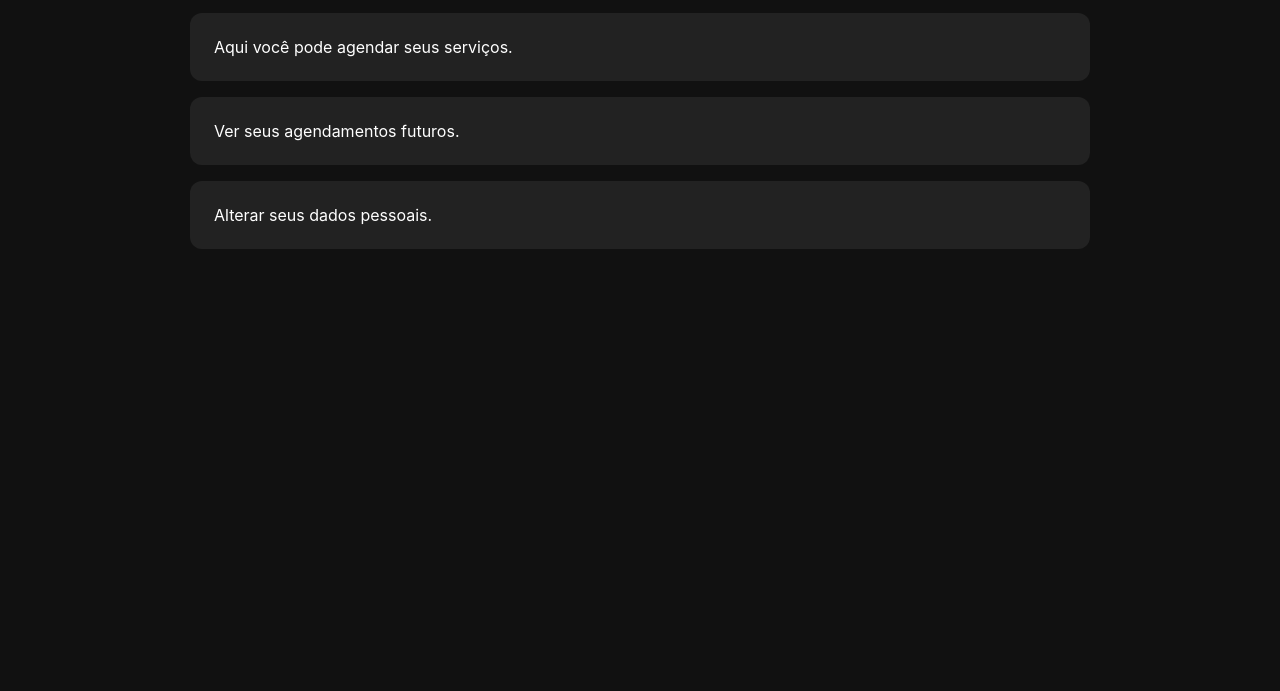
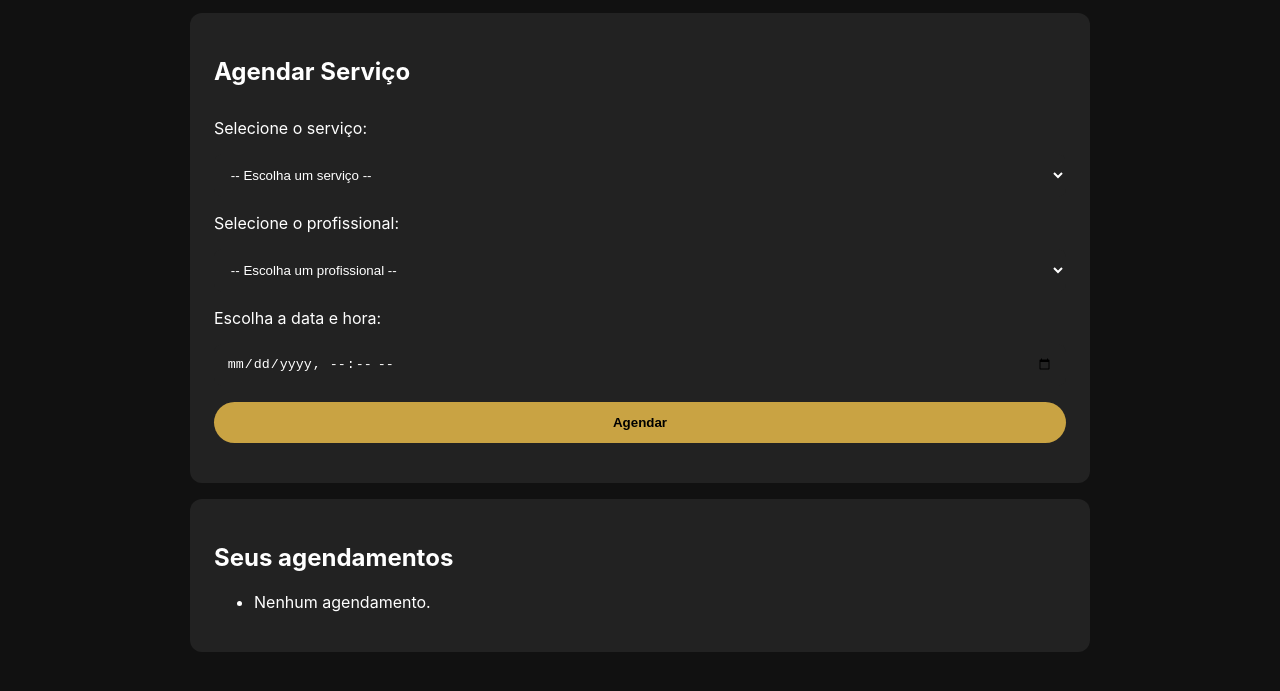
Before and after one commit to gustavoluiz111/Barber, a plain HTML site: page dashboard.html in a window 1280 px wide. Shown: the part 95-786 px from the top of the page. Drawn offline with Linux system fonts and the light colour scheme.

Commit message:
Update dashboard.html

```diff
--- a/dashboard.html
+++ b/dashboard.html
@@ -13,20 +13,99 @@
   .btn:hover { background:#fff; color:#000; }
   .home-btn { position:absolute; top:20px; left:20px; background:#C9A343; color:#000; padding:0.5rem 1rem; border-radius:50px; text-decoration:none; font-weight:bold; transition:0.3s; }
   .home-btn:hover { background:#fff; color:#000; }
+  form { display:flex; flex-direction:column; gap:1rem; margin-top:2rem; }
+  select, input[type="datetime-local"] { padding:0.8rem; border-radius:8px; border:none; outline:none; background:#222; color:#fff; }
+  #mensagem { margin-top:1rem; font-weight:bold; }
 </style>
 </head>
 <body>
 <a href="index.html" class="home-btn">Home</a>
 <div class="container">
   <h1>Bem-vindo(a), <span id="usuarioNome"></span>!</h1>
-    <div class="card">Aqui você pode agendar seus serviços.</div>
-    <div class="card">Ver seus agendamentos futuros.</div>
-    <div class="card">Alterar seus dados pessoais.</div>
+
+  <div class="card">
+    <h2>Agendar Serviço</h2>
+    <form id="agendamentoForm">
+      <label>Selecione o serviço:</label>
+      <select id="servico" required>
+        <option value="">-- Escolha um serviço --</option>
+        <option value="Corte">Corte - R$28</option>
+        <option value="Progressiva">Progressiva – R$ 72</option>
+        <option value="Pigmentação">Pigmentação – R$ 17</option>
+        <option value="Platinado">Platinado – a partir de R$ 72</option>
+        <option value="Luzes Platinadas">Luzes platinadas – a partir de R$ 52</option>
+      </select>
+
+      <label>Selecione o profissional:</label>
+      <select id="profissional" required>
+        <option value="">-- Escolha um profissional --</option>
+        <option value="Neto Style">✂️ Neto Style</option>
+        <option value="Kervin Sancherz">✂️ Kervin Sancherz</option>
+        <option value="Anderson Coutinho">✂️ Anderson Coutinho</option>
+      </select>
+
+      <label>Escolha a data e hora:</label>
+      <input type="datetime-local" id="dataHora" required>
+
+      <button type="submit" class="btn">Agendar</button>
+    </form>
+    <div id="mensagem"></div>
+  </div>
+
+  <div class="card">
+    <h2>Seus agendamentos</h2>
+    <ul id="listaAgendamentos"></ul>
+  </div>
 </div>
 
 <script>
   const usuario = localStorage.getItem("usuario") || "Visitante";
   document.getElementById("usuarioNome").innerText = usuario;
+
+  // Simulação de agendamentos armazenados localmente
+  let agendamentos = JSON.parse(localStorage.getItem("agendamentos")) || [];
+
+  const listaEl = document.getElementById("listaAgendamentos");
+
+  function atualizarLista(){
+    listaEl.innerHTML = '';
+    const userAgend = agendamentos.filter(a => a.usuario === usuario);
+    if(userAgend.length === 0) listaEl.innerHTML = '<li>Nenhum agendamento.</li>';
+    userAgend.forEach(a => {
+      const li = document.createElement('li');
+      li.textContent = `${a.servico} com ${a.profissional} em ${new Date(a.dataHora).toLocaleString()}`;
+      listaEl.appendChild(li);
+    });
+  }
+
+  atualizarLista();
+
+  document.getElementById("agendamentoForm").addEventListener("submit", function(e){
+    e.preventDefault();
+    const servico = document.getElementById("servico").value;
+    const profissional = document.getElementById("profissional").value;
+    const dataHora = document.getElementById("dataHora").value;
+
+    if(!servico || !profissional || !dataHora) return;
+
+    // Verifica conflito de horário
+    const conflito = agendamentos.some(a => a.profissional === profissional && a.dataHora === dataHora);
+    const mensagemEl = document.getElementById("mensagem");
+
+    if(conflito){
+      mensagemEl.textContent = "Este horário já está ocupado. Escolha outro.";
+      mensagemEl.style.color = "#e63946";
+      return;
+    }
+
+    agendamentos.push({ usuario, servico, profissional, dataHora });
+    localStorage.setItem("agendamentos", JSON.stringify(agendamentos));
+    mensagemEl.textContent = "Agendamento realizado com sucesso!";
+    mensagemEl.style.color = "#C9A343";
+
+    atualizarLista();
+    this.reset();
+  });
 </script>
 </body>
 </html>
```
Lines whose indentation alone changed are shown as unchanged.
